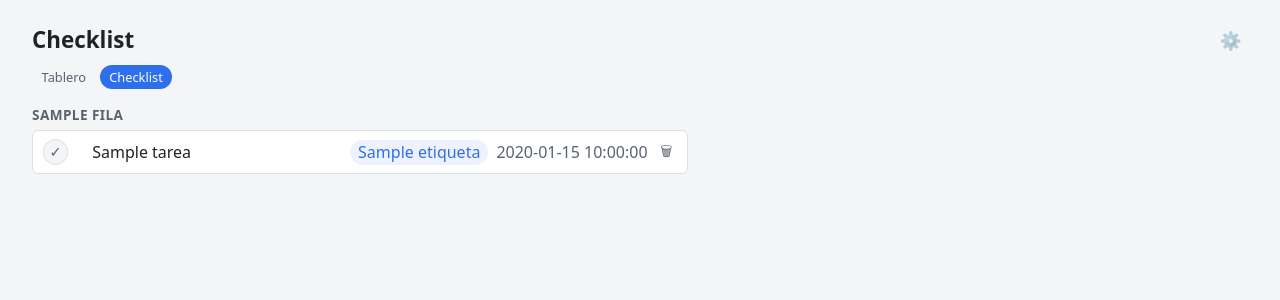
After one commit to dfdez2003/app-htmx-fastapi, a FastAPI app: template app/templates/checklist.html in a window 1280 px wide. The commit adds this page. Shown: the top 300 px of the page. Run offline with FastAPI, Linux system fonts and the light colour scheme; the template is opened without the code that fills it: most values are stand-ins (such as "Sample title", 1, 10 or a date in 2020).

Commit message:
feat(checklist): vista lista con estado ciclico

```diff
--- a/app/rutas/tareas.py
+++ b/app/rutas/tareas.py
@@ -20,6 +20,9 @@ def _obtener_o_404(session: Session, tarea_id: int) -> Tarea:
 
 def _fila_id(categoria_id: int | None) -> str:
     return SIN_CATEGORIA if categoria_id is None else str(categoria_id)
+
+
+ORDEN_ESTADOS = [Columna.por_hacer, Columna.en_progreso, Columna.hecho]
 
 
 @router.get("/tareas")
@@ -162,6 +165,44 @@ def eliminar_tarea(request: Request, tarea_id: int, session: Session = Depends(g
     )
 
 
+@router.put("/tareas/{tarea_id}/estado")
+def ciclar_estado(request: Request, tarea_id: int, session: Session = Depends(get_session)):
+    """Avanza por_hacer → en_progreso → hecho → por_hacer. Usado por el
+    ícono de estado de la vista checklist en vez de arrastrar."""
+    tarea = _obtener_o_404(session, tarea_id)
+    indice_actual = ORDEN_ESTADOS.index(tarea.columna)
+    nueva_columna = ORDEN_ESTADOS[(indice_actual + 1) % len(ORDEN_ESTADOS)]
+
+    # Recompactar la celda de origen (misma categoría, columna vieja)
+    tareas_origen = session.exec(
+        select(Tarea)
+        .where(
+            Tarea.columna == tarea.columna,
+            Tarea.categoria_id == tarea.categoria_id,
+            Tarea.id != tarea_id,
+        )
+        .order_by(Tarea.orden)
+    ).all()
+    for indice, t in enumerate(tareas_origen):
+        t.orden = indice
+        session.add(t)
+
+    # Va al final de la celda destino (misma categoría, columna nueva)
+    tareas_destino = session.exec(
+        select(Tarea).where(Tarea.columna == nueva_columna, Tarea.categoria_id == tarea.categoria_id)
+    ).all()
+    tarea.columna = nueva_columna
+    tarea.orden = max((t.orden for t in tareas_destino), default=-1) + 1
+
+    session.add(tarea)
+    session.commit()
+    session.refresh(tarea)
+
+    return templates.TemplateResponse(
+        request, "fragmentos/fila_checklist.html", {"tarea": tarea}
+    )
+
+
 @router.put("/tareas/{tarea_id}/mover")
 def mover_tarea(
     request: Request,
--- a/app/static/estilos.css
+++ b/app/static/estilos.css
@@ -44,6 +44,29 @@ body {
 .config-enlace:hover {
   opacity: 1;
   background: var(--panel);
+}
+
+.cambio-vista {
+  display: flex;
+  gap: 0.25rem;
+  margin-top: 0.6rem;
+}
+
+.cambio-vista a {
+  text-decoration: none;
+  font-size: 0.8rem;
+  color: var(--texto-suave);
+  padding: 0.2rem 0.6rem;
+  border-radius: 999px;
+}
+
+.cambio-vista a:hover {
+  background: var(--panel);
+}
+
+.cambio-vista a.vista-activa {
+  background: var(--acento);
+  color: #fff;
 }
 
 .buscador {
@@ -398,3 +421,78 @@ body {
   color: #fff;
   cursor: pointer;
 }
+
+.checklist-filas {
+  padding: 0 2rem 2rem;
+  display: flex;
+  flex-direction: column;
+  gap: 1.25rem;
+  max-width: 720px;
+}
+
+.fila-checklist {
+  display: flex;
+  flex-direction: column;
+  gap: 0.4rem;
+}
+
+.lista-checklist {
+  list-style: none;
+  margin: 0;
+  padding: 0;
+  display: flex;
+  flex-direction: column;
+  gap: 0.35rem;
+}
+
+.item-checklist {
+  display: flex;
+  align-items: center;
+  gap: 0.5rem;
+  background: var(--panel);
+  border: 1px solid var(--borde);
+  border-radius: 6px;
+  padding: 0.5rem 0.6rem;
+}
+
+.item-checklist.vencida {
+  border-left: 3px solid #e0554f;
+}
+
+.item-checklist-vacio {
+  color: var(--texto-suave);
+  font-size: 0.85rem;
+  padding: 0.3rem 0;
+}
+
+.estado-icono {
+  border: 1px solid var(--borde);
+  background: var(--fondo);
+  color: var(--texto-suave);
+  cursor: pointer;
+  font-size: 0.9rem;
+  width: 1.6rem;
+  height: 1.6rem;
+  border-radius: 50%;
+  line-height: 1;
+  flex-shrink: 0;
+}
+
+.estado-icono:hover {
+  border-color: var(--acento);
+  color: var(--acento);
+}
+
+.item-titulo {
+  flex: 1;
+  min-width: 0;
+}
+
+.item-titulo.completado {
+  color: var(--texto-suave);
+  text-decoration: line-through;
+}
+
+.item-eliminar {
+  margin-left: auto;
+}
--- /dev/null
+++ b/app/templates/checklist.html
@@ -0,0 +1,30 @@
+{% extends "base.html" %}
+{% block contenido %}
+<header class="cabecera">
+  <div class="cabecera-fila">
+    <h1>Checklist</h1>
+    <a href="/configuracion" class="config-enlace" title="Configuración">⚙️</a>
+  </div>
+  <nav class="cambio-vista">
+    <a href="/">Tablero</a>
+    <a href="/checklist" class="vista-activa">Checklist</a>
+  </nav>
+</header>
+<main class="checklist-filas">
+  {% for fila in filas %}
+  <section class="fila-checklist">
+    <h2 class="fila-titulo">{{ fila.nombre }}</h2>
+    <ul class="lista-checklist">
+      {% for columna in fila.columnas %}
+        {% for tarea in columna.tareas %}
+          {% include "fragmentos/fila_checklist.html" %}
+        {% endfor %}
+      {% endfor %}
+      {% if fila.columnas | map(attribute="tareas") | map("length") | sum == 0 %}
+      <li class="item-checklist-vacio">Sin tareas.</li>
+      {% endif %}
+    </ul>
+  </section>
+  {% endfor %}
+</main>
+{% endblock %}
--- /dev/null
+++ b/app/templates/fragmentos/fila_checklist.html
@@ -0,0 +1,13 @@
+<li class="item-checklist{% if tarea.vencida %} vencida{% endif %}" id="checklist-{{ tarea.id }}">
+  <button type="button" class="estado-icono" title="Cambiar estado: {{ tarea.columna.value }}"
+          hx-put="/tareas/{{ tarea.id }}/estado" hx-target="#checklist-{{ tarea.id }}" hx-swap="outerHTML">
+    {% if tarea.columna.value == "por_hacer" %}☐{% elif tarea.columna.value == "en_progreso" %}◐{% else %}✓{% endif %}
+  </button>
+  <span class="prioridad prioridad-{{ tarea.prioridad.value }}" title="Prioridad: {{ tarea.prioridad.value }}"></span>
+  <span class="item-titulo{% if tarea.columna.value == 'hecho' %} completado{% endif %}">{{ tarea.titulo }}</span>
+  {% if tarea.etiqueta %}<span class="etiqueta">{{ tarea.etiqueta }}</span>{% endif %}
+  {% if tarea.fecha_limite %}<span class="fecha">{{ tarea.fecha_limite }}</span>{% endif %}
+  <button type="button" class="boton-icono item-eliminar"
+          hx-delete="/tareas/{{ tarea.id }}" hx-target="#checklist-{{ tarea.id }}" hx-swap="outerHTML"
+          hx-confirm="¿Eliminar esta tarea?" title="Eliminar">🗑</button>
+</li>
--- a/app/templates/tablero.html
+++ b/app/templates/tablero.html
@@ -5,6 +5,10 @@
     <h1>Tablero</h1>
     <a href="/configuracion" class="config-enlace" title="Configuración">⚙️</a>
   </div>
+  <nav class="cambio-vista">
+    <a href="/" class="vista-activa">Tablero</a>
+    <a href="/checklist">Checklist</a>
+  </nav>
   <div class="buscador">
     <input type="search" name="buscar" id="buscador-texto" placeholder="Buscar por título..."
            hx-get="/tareas" hx-target="#tablero-filas" hx-swap="innerHTML"
```
Also changed, not shown: app/rutas/tablero.py (+10 -0 lines).
